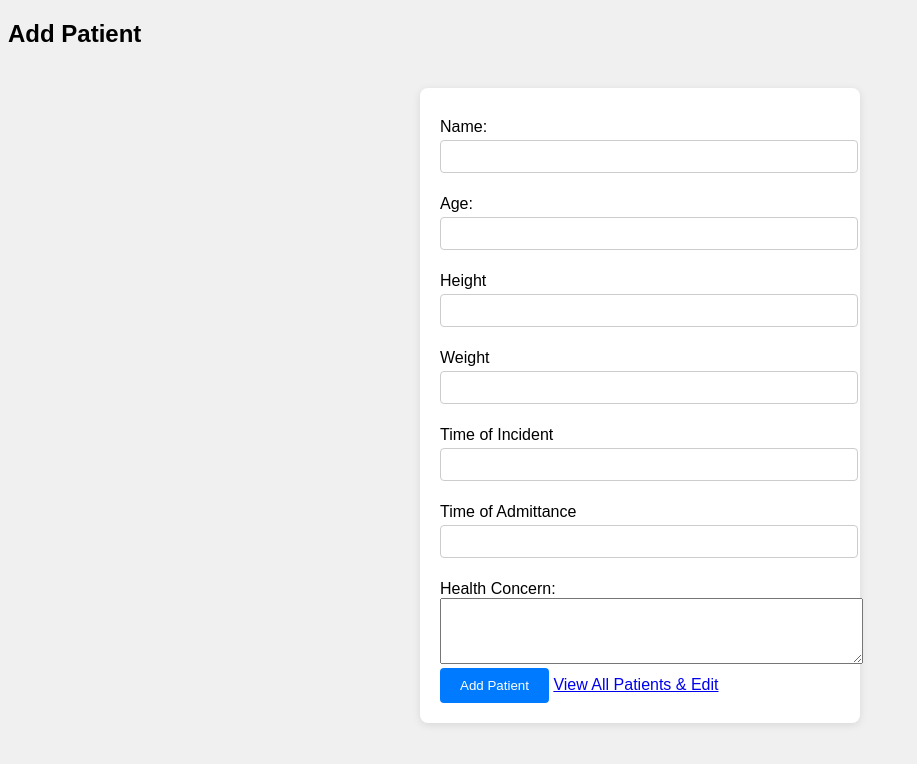
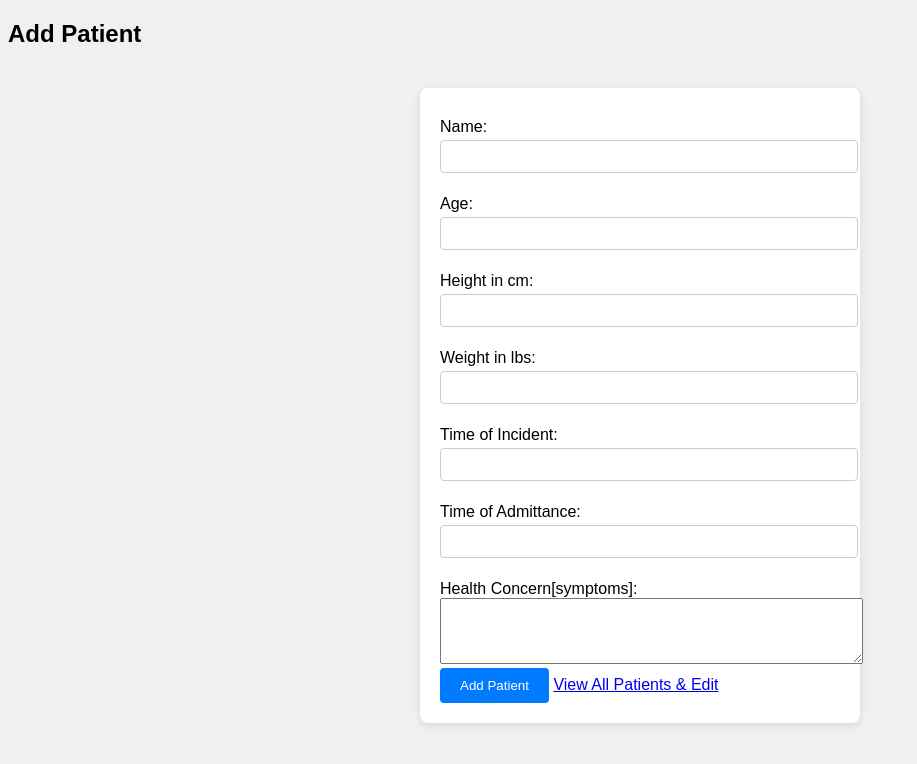
Before and after one commit to Matteo-Di-Rienzo/TerraHacks-TriageAI, a Flask app: page / in a window 1280 px wide. Shown: the top 764 px of the page, without its empty margins (0-917 px from the left). Run offline with Flask 3, Linux system fonts and the light colour scheme.

Commit message:
updated labels

```diff
--- a/templates/index.html
+++ b/templates/index.html
@@ -13,19 +13,19 @@
         <label>Age:</label>
         <input type="number" id="age" required min ="1" max = "125"/>
 
-        <label>Height</label>
+        <label>Height in cm:</label>
         <input type="text" id="height" required />
 
-        <label>Weight</label>
+        <label>Weight in lbs:</label>
         <input type="text" id="weight" required />
 
-        <label>Time of Incident</label>
+        <label>Time of Incident:</label>
         <input type="text" id="incidentTime" required />
 
-        <label>Time of Admittance</label>
+        <label>Time of Admittance:</label>
         <input type="text" id="admittanceTime" required />
 
-        <label>Health Concern:</label>
+        <label>Health Concern[symptoms]:</label>
         <textarea id="concern" rows="4" cols="50" required></textarea>
 
         <button type="submit" id="add-button">Add Patient</button>
```
